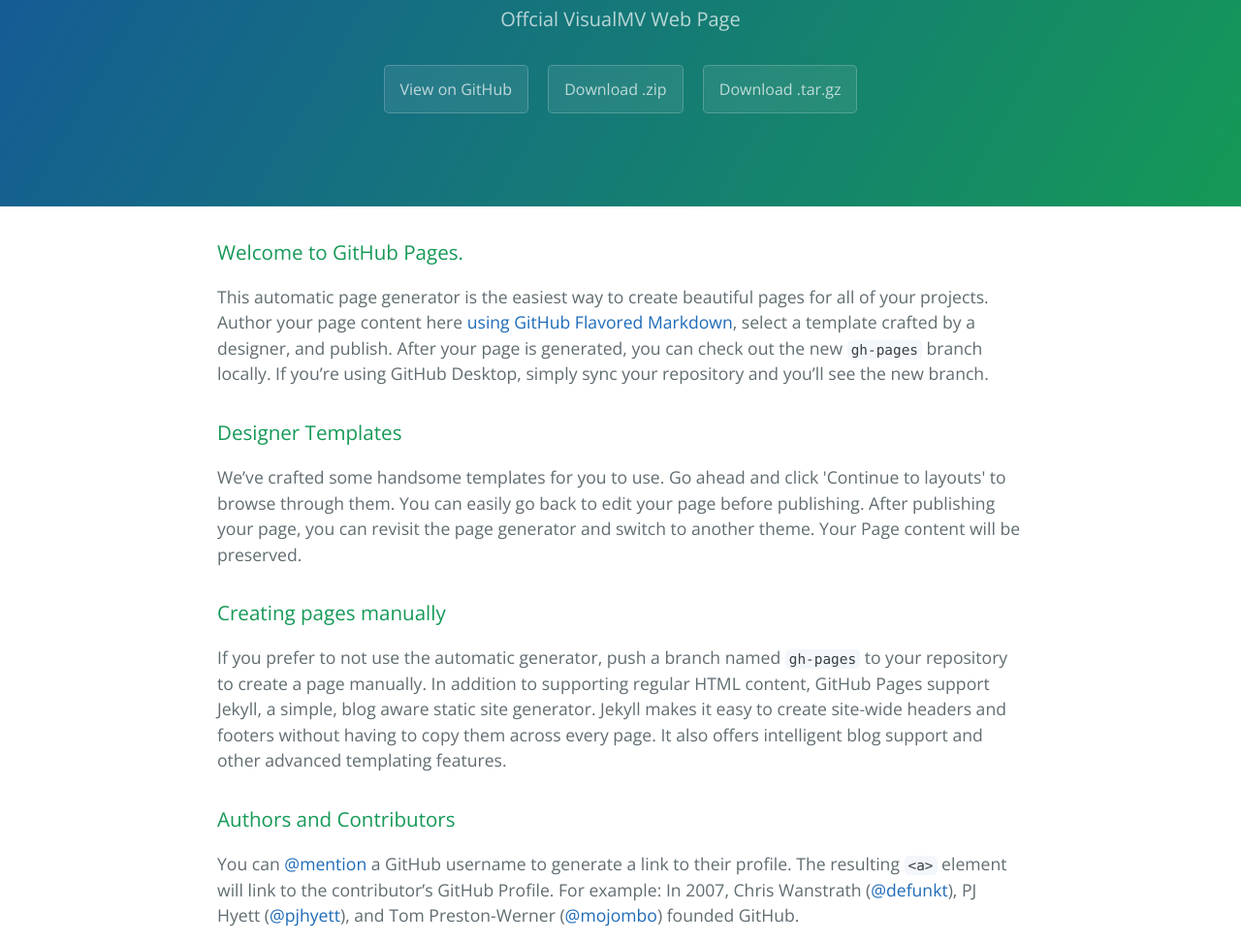
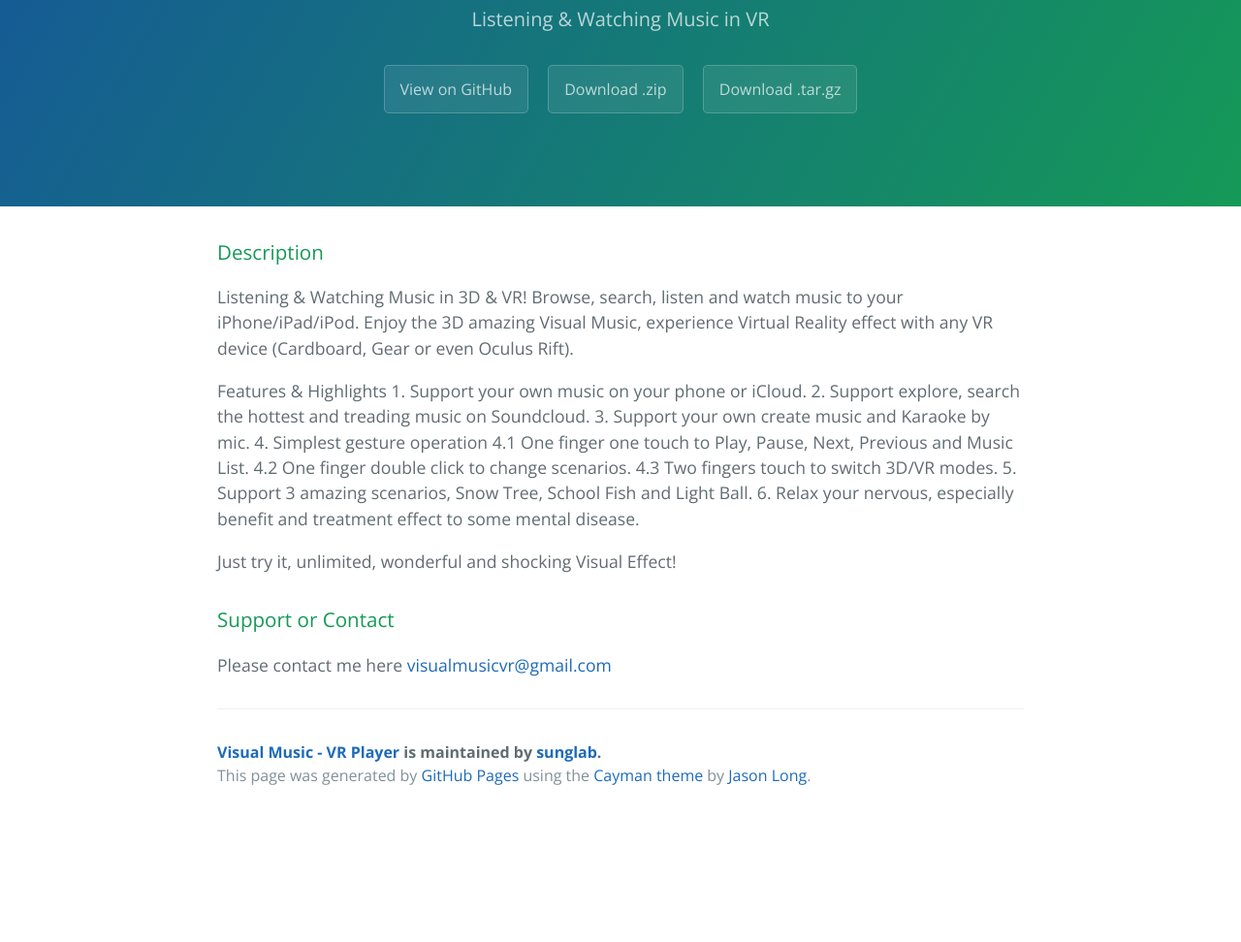
Before and after one commit to sunglab/visualmv, a plain HTML site: page index.html in a window 1280 px wide. Shown: the part 170-1142 px from the top of the page at 97% size. After the commit the page ends 1014 px from the top, so only its background shows below. Drawn offline with nearby package versions, Linux system fonts and the light colour scheme.

```diff
--- a/index.html
+++ b/index.html
@@ -2,7 +2,7 @@
 <html lang="en-us">
   <head>
     <meta charset="UTF-8">
-    <title>Sunglab.GitHub.io-visualmv by sunglab</title>
+    <title>Visual Music - VR Player by sunglab</title>
     <meta name="viewport" content="width=device-width, initial-scale=1">
     <link rel="stylesheet" type="text/css" href="stylesheets/normalize.css" media="screen">
     <link href='https://fonts.googleapis.com/css?family=Open+Sans:400,700' rel='stylesheet' type='text/css'>
@@ -11,41 +11,40 @@
   </head>
   <body>
     <section class="page-header">
-      <h1 class="project-name">Sunglab.GitHub.io-visualmv</h1>
-      <h2 class="project-tagline">Offcial VisualMV Web Page</h2>
-      <a href="https://github.com/sunglab/sunglab.github.io-visualmv" class="btn">View on GitHub</a>
-      <a href="https://github.com/sunglab/sunglab.github.io-visualmv/zipball/master" class="btn">Download .zip</a>
-      <a href="https://github.com/sunglab/sunglab.github.io-visualmv/tarball/master" class="btn">Download .tar.gz</a>
+      <h1 class="project-name">Visual Music - VR Player</h1>
+      <h2 class="project-tagline">Listening &amp; Watching Music in VR</h2>
+      <a href="https://github.com/sunglab/visualmv" class="btn">View on GitHub</a>
+      <a href="https://github.com/sunglab/visualmv/zipball/master" class="btn">Download .zip</a>
+      <a href="https://github.com/sunglab/visualmv/tarball/master" class="btn">Download .tar.gz</a>
     </section>
 
     <section class="main-content">
       <h3>
-<a id="welcome-to-github-pages" class="anchor" href="#welcome-to-github-pages" aria-hidden="true"><span aria-hidden="true" class="octicon octicon-link"></span></a>Welcome to GitHub Pages.</h3>
+<a id="description" class="anchor" href="#description" aria-hidden="true"><span aria-hidden="true" class="octicon octicon-link"></span></a>Description</h3>
 
-<p>This automatic page generator is the easiest way to create beautiful pages for all of your projects. Author your page content here <a href="https://guides.github.com/features/mastering-markdown/">using GitHub Flavored Markdown</a>, select a template crafted by a designer, and publish. After your page is generated, you can check out the new <code>gh-pages</code> branch locally. If you’re using GitHub Desktop, simply sync your repository and you’ll see the new branch.</p>
+<p>Listening &amp; Watching Music in 3D &amp; VR!
+Browse, search, listen and watch music to your iPhone/iPad/iPod. Enjoy the 3D amazing Visual Music, experience Virtual Reality effect with any VR device (Cardboard, Gear or even Oculus Rift). </p>
 
-<h3>
-<a id="designer-templates" class="anchor" href="#designer-templates" aria-hidden="true"><span aria-hidden="true" class="octicon octicon-link"></span></a>Designer Templates</h3>
+<p>Features &amp; Highlights
+1. Support your own music on your phone or iCloud.
+2. Support explore, search the hottest and treading music on Soundcloud.
+3. Support your own create music and Karaoke by mic.
+4. Simplest gesture operation
+    4.1 One finger one touch to Play, Pause, Next, Previous and Music List.
+    4.2 One finger double click to change scenarios.
+    4.3 Two fingers touch to switch 3D/VR modes.
+5. Support 3 amazing scenarios, Snow Tree, School Fish and Light Ball.
+6. Relax your nervous, especially benefit and  treatment effect to some mental disease. </p>
 
-<p>We’ve crafted some handsome templates for you to use. Go ahead and click 'Continue to layouts' to browse through them. You can easily go back to edit your page before publishing. After publishing your page, you can revisit the page generator and switch to another theme. Your Page content will be preserved.</p>
-
-<h3>
-<a id="creating-pages-manually" class="anchor" href="#creating-pages-manually" aria-hidden="true"><span aria-hidden="true" class="octicon octicon-link"></span></a>Creating pages manually</h3>
-
-<p>If you prefer to not use the automatic generator, push a branch named <code>gh-pages</code> to your repository to create a page manually. In addition to supporting regular HTML content, GitHub Pages support Jekyll, a simple, blog aware static site generator. Jekyll makes it easy to create site-wide headers and footers without having to copy them across every page. It also offers intelligent blog support and other advanced templating features.</p>
-
-<h3>
-<a id="authors-and-contributors" class="anchor" href="#authors-and-contributors" aria-hidden="true"><span aria-hidden="true" class="octicon octicon-link"></span></a>Authors and Contributors</h3>
-
-<p>You can <a href="https://help.github.com/articles/basic-writing-and-formatting-syntax/#mentioning-users-and-teams" class="user-mention">@mention</a> a GitHub username to generate a link to their profile. The resulting <code>&lt;a&gt;</code> element will link to the contributor’s GitHub Profile. For example: In 2007, Chris Wanstrath (<a href="https://github.com/defunkt" class="user-mention">@defunkt</a>), PJ Hyett (<a href="https://github.com/pjhyett" class="user-mention">@pjhyett</a>), and Tom Preston-Werner (<a href="https://github.com/mojombo" class="user-mention">@mojombo</a>) founded GitHub.</p>
+<p>Just try it, unlimited, wonderful and shocking Visual Effect!</p>
 
 <h3>
 <a id="support-or-contact" class="anchor" href="#support-or-contact" aria-hidden="true"><span aria-hidden="true" class="octicon octicon-link"></span></a>Support or Contact</h3>
 
-<p>Having trouble with Pages? Check out our <a href="https://help.github.com/pages">documentation</a> or <a href="https://github.com/contact">contact support</a> and we’ll help you sort it out.</p>
+<p>Please contact me here <a href="mailto:visualmusicvr@gmail.com">visualmusicvr@gmail.com</a> </p>
 
       <footer class="site-footer">
-        <span class="site-footer-owner"><a href="https://github.com/sunglab/sunglab.github.io-visualmv">Sunglab.GitHub.io-visualmv</a> is maintained by <a href="https://github.com/sunglab">sunglab</a>.</span>
+        <span class="site-footer-owner"><a href="https://github.com/sunglab/visualmv">Visual Music - VR Player</a> is maintained by <a href="https://github.com/sunglab">sunglab</a>.</span>
 
         <span class="site-footer-credits">This page was generated by <a href="https://pages.github.com">GitHub Pages</a> using the <a href="https://github.com/jasonlong/cayman-theme">Cayman theme</a> by <a href="https://twitter.com/jasonlong">Jason Long</a>.</span>
       </footer>
```
Also changed, not shown: params.json (+3 -3 lines).
